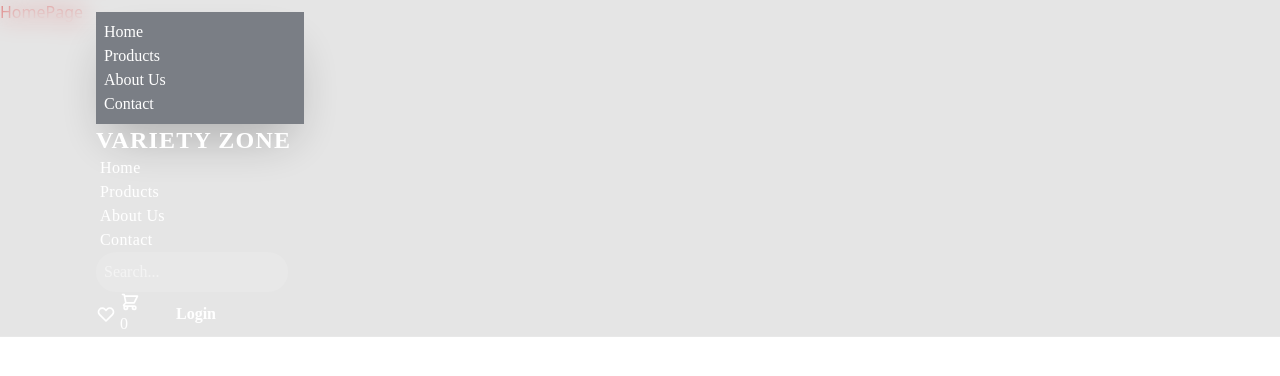
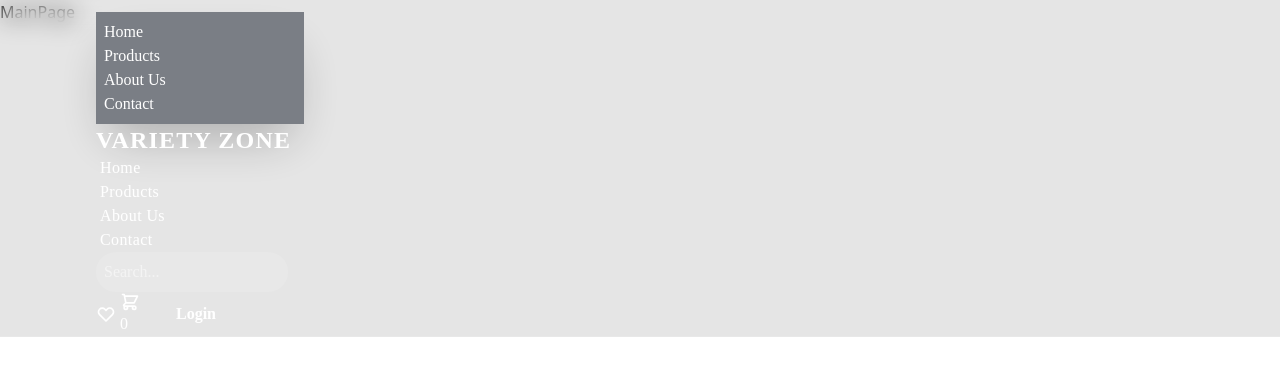
Before and after one commit to AnujHub03/Shopping-Website, a React (Vite) app: page / in a window 1280 px wide. Shown: the top 376 px of the page. Built offline with nearby package versions, Linux system fonts and the light colour scheme; a web font is replaced by a local one.

Commit message:
feat:adding hero component

```diff
--- /dev/null
+++ b/src/Components/MainPage.jsx
@@ -0,0 +1,9 @@
+import React from 'react'
+
+const MainPage = () => {
+  return (
+    <div>MainPage</div>
+  )
+}
+
+export default MainPage
--- a/src/Pages/HomePage.jsx
+++ b/src/Pages/HomePage.jsx
@@ -1,8 +1,11 @@
 import React from 'react'
+import MainPage from '../Components/MainPage'
 
 const HomePage = () => {
   return (
-    <div className='text-red-400'>HomePage</div>
+    <div >
+      <MainPage/>
+    </div>
   )
 }
 
```
